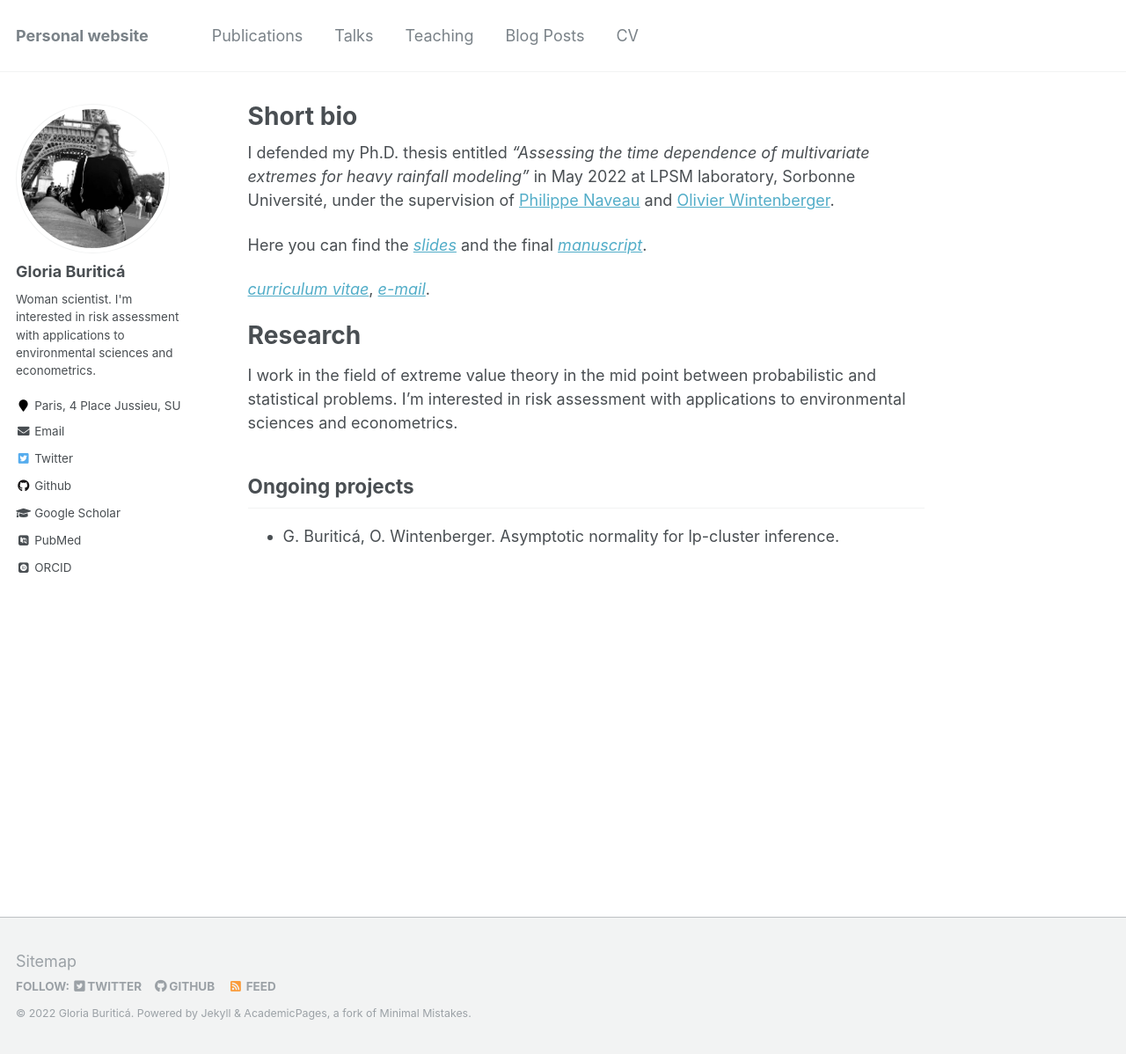
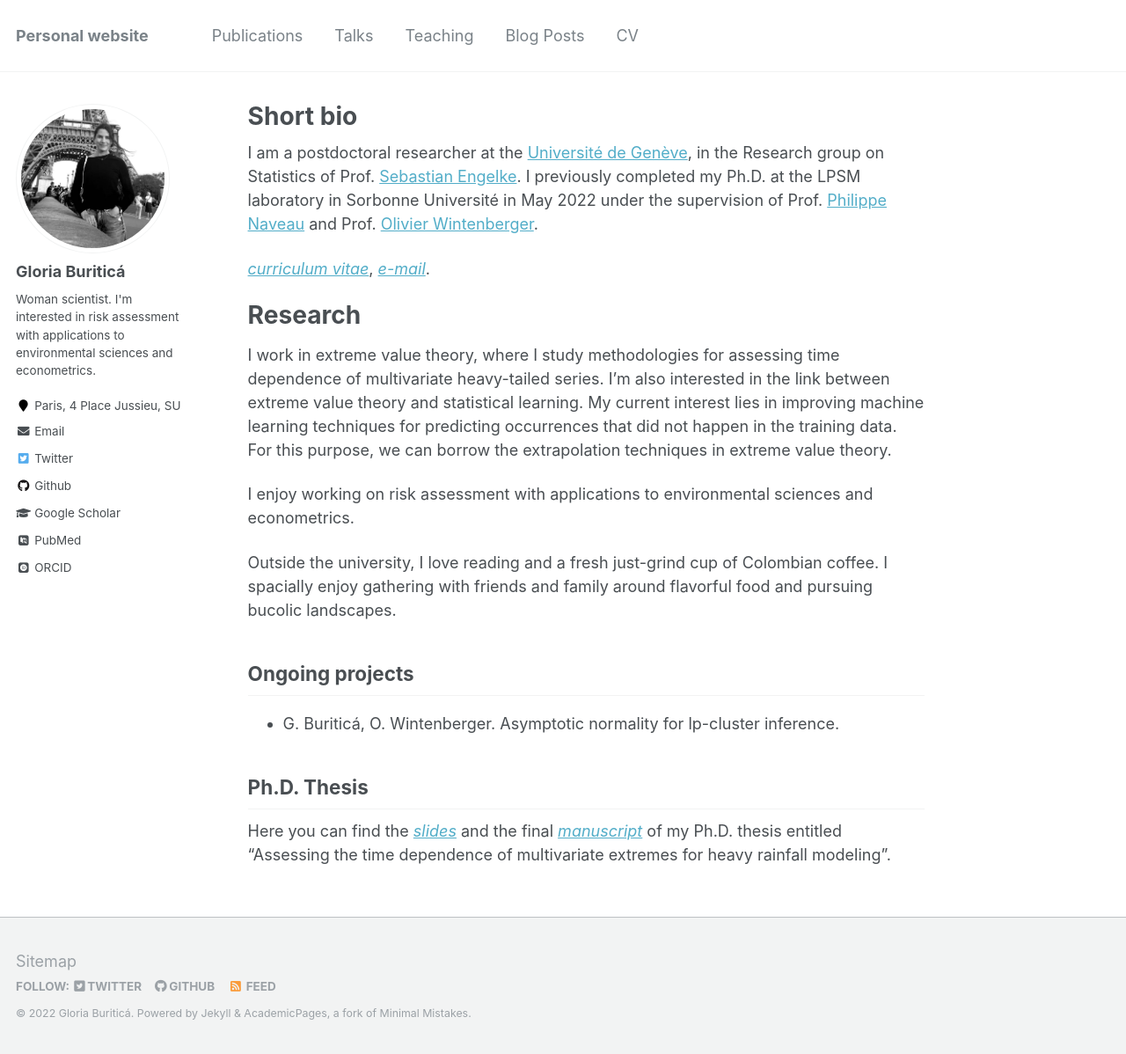
Before and after one commit to GBuritica/GBuritica.github.io, a Jekyll site: the page built from _pages/about.md, in a window 1280 px wide and 1198 px high. Shown: the whole window at 88% size. Built offline with Jekyll 4.4.1, drawn with Linux system fonts in a browser that asks for light colours; some web fonts are replaced.

Commit message:
Update about.md

```diff
--- a/_pages/about.md
+++ b/_pages/about.md
@@ -9,19 +9,23 @@ redirect_from:
 ---
 
 
-I defended my Ph.D. thesis entitled *"Assessing the time dependence of multivariate extremes for heavy rainfall modeling"* in May 2022 at LPSM laboratory, Sorbonne Université, under the supervision of [Philippe Naveau](https://www.lsce.ipsl.fr/Phocea/Pisp/visu.php?id=176&uid=naveau) and [Olivier Wintenberger](http://wintenberger.fr).
+ I am a postdoctoral researcher at the [Université de Genève](https://www.unige.ch/gsem/fr/recherche/corps-professoral/chercheurs/gloria-buritica-borda/), in the Research group on Statistics of Prof. [Sebastian Engelke](http://www.sengelke.com). I previously completed my Ph.D. at the LPSM laboratory in Sorbonne Université in May 2022 under the supervision of Prof. [Philippe Naveau](https://www.lsce.ipsl.fr/Phocea/Pisp/visu.php?id=176&uid=naveau) and Prof. [Olivier Wintenberger](http://wintenberger.fr).
 
-Here you can find the [*slides*](/files/Oral_slides-10.pdf) and the final [*manuscript*](/files/these_archivage_3701601.pdf).
 
-[*curriculum vitae*](/files/CV_BURITICA.pdf), [*e-mail*](mailto:gloria.buritica@sorbonne-universite.fr).
+[*curriculum vitae*](/files/CV_BURITICA.pdf), [*e-mail*](mailto:gloria.buriticaborda@unige.ch).
 
 
 # Research
 
-I work in the field of extreme value theory in the mid point between probabilistic and statistical problems.
-I'm interested in risk assessment with applications to environmental sciences and econometrics.
+I work in extreme value theory, where I study methodologies for assessing time dependence of multivariate heavy-tailed series. I'm also interested in the link between extreme value theory and statistical learning. My current interest lies in improving machine learning techniques for predicting occurrences that did not happen in the training data. For this purpose, we can borrow the extrapolation techniques in extreme value theory.
 
+I enjoy working on risk assessment with applications to environmental sciences and econometrics.
 
+Outside the university, I love reading and a fresh just-grind cup of Colombian coffee. I spacially enjoy gathering with friends and family around flavorful food and pursuing bucolic landscapes.
 
 ## Ongoing projects
 - G. Buriticá, O. Wintenberger. Asymptotic normality for lp-cluster inference.
+
+## Ph.D. Thesis
+
+Here you can find the [*slides*](/files/Oral_slides-10.pdf) and the final [*manuscript*](/files/these_archivage_3701601.pdf) of my Ph.D. thesis entitled "Assessing the time dependence of multivariate extremes for heavy rainfall modeling”.
```
